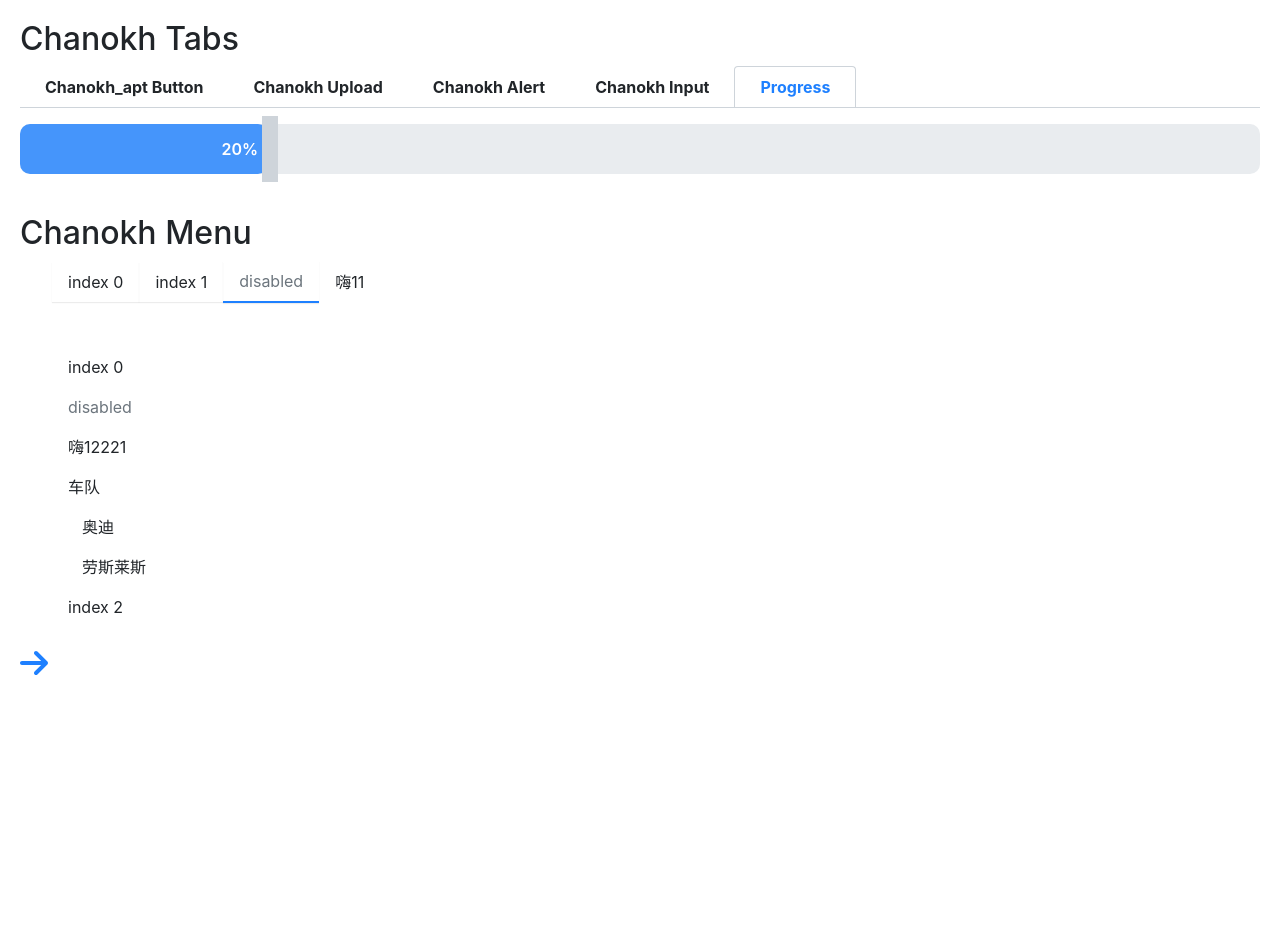
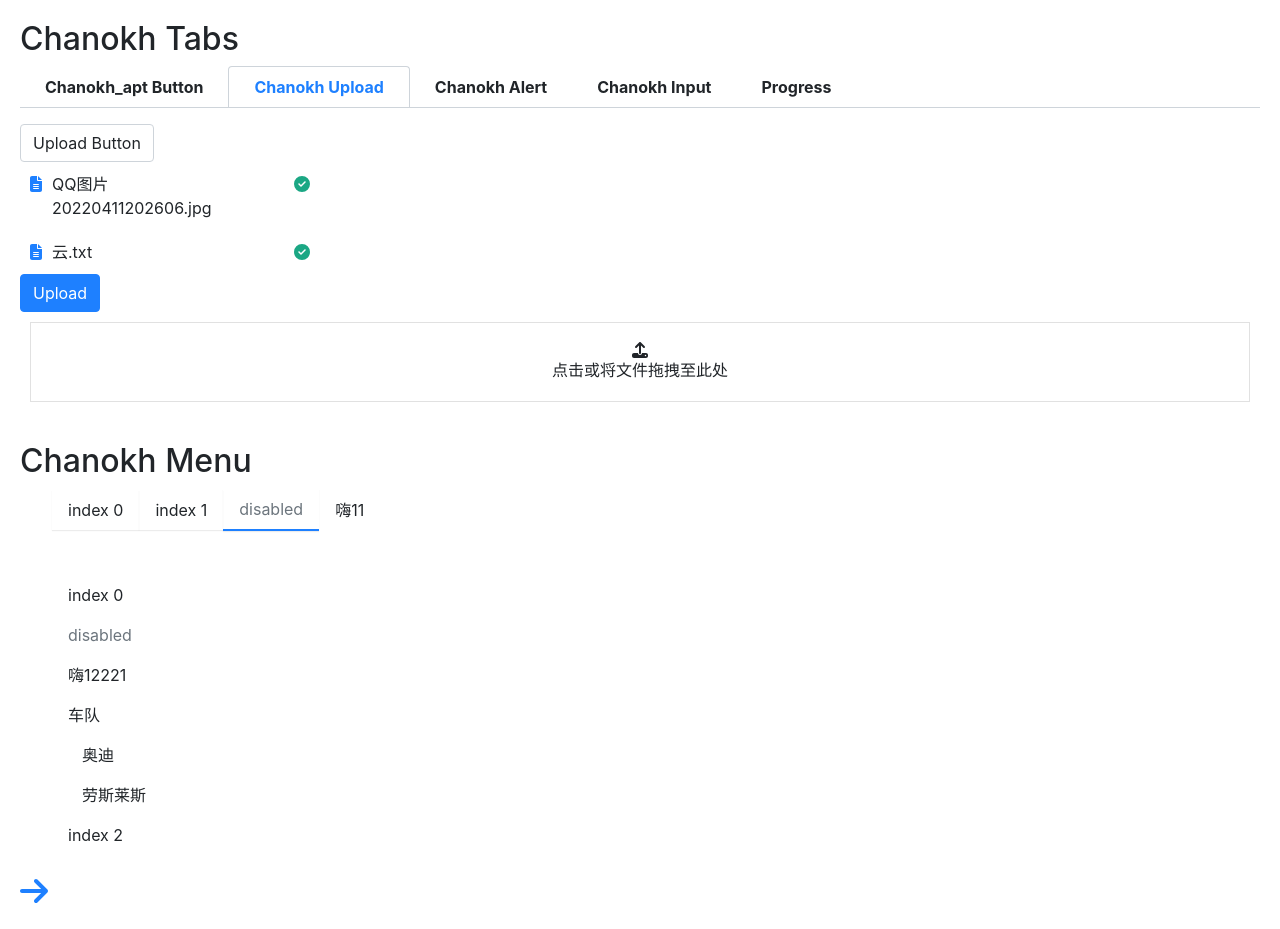
Before and after one commit to zhangchengsen/ChanokhComponents, a React (Create React App) app: page / in a window 1280 px wide. Before the commit the page ends 800 px from the top, so only its background shows below. Built offline with nearby package versions, Linux system fonts and the light colour scheme; a web font is replaced by a local one.

Commit message:
提高用户体验 完善测试

```diff
--- a/src/App.tsx
+++ b/src/App.tsx
@@ -12,6 +12,7 @@ import { Upload, IFileProps } from "./components/Upload";
 import { AutoComplete, IDataSourceType } from "./components/AutoComplete";
 import { Progress } from "./components/Progress";
 library.add(fas);
+
 type bool_key = [boolean, string];
 function App() {
   const [show, setShow] = useState(true);
@@ -114,7 +115,7 @@ function App() {
         </div>
       )}
       <h2>Chanokh Tabs</h2>
-      <Tabs defaultActive={4} defaultOpen>
+      <Tabs defaultActive={1} defaultOpen>
         <TabItem title="Chanokh_apt Button">
           <Button>Button</Button>
           <Button autoFocus>AutoFocus Button</Button>
@@ -140,7 +141,38 @@ function App() {
             onSuccess={(e, f) => console.log("成功", e)}
             onError={(e, f) => console.log("错误", e)}
             defaultUploadList={defaultUploadObj}
-          ></Upload>
+          >
+            <Button btnType={ButtonType.Default}>Upload Button</Button>
+          </Upload>
+          <Upload
+            action="https://jsonplaceholder.typicode.com/posts"
+            onSuccess={(e, f) => console.log("成功", f.name)}
+            onError={(e, f) => console.log("错误", f.name)}
+            data={{ itheima: "zcs" }}
+            headers={{ token: "jwt.........." }}
+            multiple
+          >
+            <Button btnType={ButtonType.Primary}>Upload</Button>
+          </Upload>
+          <Upload
+            action="https://jsonplaceholder.typicode.com/posts"
+            onSuccess={(e, f) => console.log("成功", f.name)}
+            onError={(e, f) => console.log("错误", f.name)}
+            drag
+          >
+            <div
+              style={{
+                height: "80px",
+                flexDirection: "column",
+                border: "1px solid #d9d9d9c5",
+                margin: "10px",
+              }}
+              className="flex align-center justify-center "
+            >
+              <Icon icon="upload"></Icon>
+              <div>点击或将文件拖拽至此处</div>
+            </div>
+          </Upload>
           {/* <Upload
             action="https://jsonplaceholder.typicode.com/posts"
             onProgress={(e, f) => console.log("progress", e)}
@@ -220,6 +252,12 @@ function App() {
         </TabItem>
         <TabItem title="Progress">
           <Progress percent={20} scrollHeight={50}></Progress>
+          <Progress
+            percent={20}
+            scrollHeight={30}
+            showDots
+            styles={{ margin: "20px" }}
+          ></Progress>
         </TabItem>
         {/* <TabItem title="tabber"></TabItem> */}
       </Tabs>
--- a/src/components/Progress/index.tsx
+++ b/src/components/Progress/index.tsx
@@ -7,10 +7,24 @@ export interface IProgressProps {
   type?: string;
   showText?: boolean;
   styles?: CSSProperties;
+  showDots?: boolean;
+  onChange?: (n: number) => void;
+  width?: string;
+  className?: string;
 }
 
 export const Progress: React.FC<IProgressProps> = memo((props) => {
-  const { styles, scrollHeight, percent, type, showText } = props;
+  const {
+    styles,
+    scrollHeight,
+    percent,
+    type,
+    showText,
+    showDots,
+    onChange,
+    width,
+    className,
+  } = props;
 
   const classes = classNames("");
   const [offset, setOffset] = useState<number>(-1);
@@ -25,11 +39,11 @@ export const Progress: React.FC<IProgressProps> = memo((props) => {
     if (percent) setBarPercent(percent);
     let el = document.getElementsByClassName("Progress-bar-outter") as any;
     barWidth.current = el[0].offsetWidth;
-  }, [percent]);
+    // console.log(barWidth);
+  }, [percent, width]);
 
   // 移动
   const handleMouseMove = (e: any) => {
-    console.log("move", isDragging);
     if (!isDragging.current) return;
     const wrapper = divRef.current?.offsetLeft;
     let num: number = 0;
@@ -37,17 +51,18 @@ export const Progress: React.FC<IProgressProps> = memo((props) => {
       num = Math.round(
         ((e.clientX * 1 - wrapper * 1) / barWidth.current) * 100
       );
-    if (num > 100) num = 100;
-    setBarPercent(num);
+    updatePercent(num);
   };
   // 抬起
   const handleMouseUp = () => {
+    if (!showDots) return;
     if (isDragging) isDragging.current = false;
-    console.log(isDragging);
+    // console.log(isDragging);
     divRef.current?.removeEventListener("mousemove", handleMouseMove);
   };
   // 按下
   const handleDown = (e: any) => {
+    if (!showDots) return;
     const wrapper = divRef.current?.offsetLeft;
     isDragging.current = true;
 
@@ -56,17 +71,24 @@ export const Progress: React.FC<IProgressProps> = memo((props) => {
       num = Math.round(
         ((e.clientX * 1 - wrapper * 1) / barWidth.current) * 100
       );
+
+    divRef.current?.addEventListener("mousemove", handleMouseMove);
+    updatePercent(num);
+  };
+  const updatePercent = (num: number) => {
     if (num > 100) num = 100;
+    else if (num < 0) num = 0;
+    if (num !== barPercent) {
       setBarPercent(num);
-    divRef.current?.addEventListener("mousemove", handleMouseMove);
+      if (onChange) onChange(num);
+    }
   };
 
   return (
-    <div className={classes} style={styles}>
     <div
-        className={`Progress-bar-outter `}
+      className={`Progress-bar-outter ${className}`}
       ref={divRef}
-        style={{ height: `${scrollHeight}px` }}
+      style={{ ...styles, height: `${scrollHeight}px`, width }}
       onMouseDown={(e) => {
         e.preventDefault(); //去掉禁止框
         handleDown(e);
@@ -89,14 +111,15 @@ export const Progress: React.FC<IProgressProps> = memo((props) => {
           </div>
         )}
         <div className={`Progress-bar-bg type-${type}`}></div>
-          <div className="Progress-bar-drag no_flash">
+        {showDots && (
+          <div className="Progress-bar-drag">
             <div
               draggable="true"
               className="Progress-bar-drag-dot"
               ref={dragRef}
             ></div>
           </div>
-        </div>
+        )}
       </div>
     </div>
   );
@@ -106,4 +129,6 @@ Progress.defaultProps = {
   type: "primary",
   showText: true,
   scrollHeight: 30,
+  showDots: false,
+  width: "400px",
 };
--- /dev/null
+++ b/src/components/Upload/Dragger.tsx
@@ -0,0 +1,41 @@
+import React, { memo, useState, DragEvent } from "react";
+import classNames from "classnames";
+
+export interface IDraggerProps {
+  onFile: (f: any) => void;
+}
+const Dragger: React.FC<IDraggerProps> = memo((props) => {
+  const { onFile } = props;
+  const [over, setOver] = useState(false);
+  const classes = classNames("Dragger", {
+    Dragger_isOver: over,
+  });
+
+  const handleDrag = (e: DragEvent<HTMLElement>, status: boolean) => {
+    e.preventDefault();
+
+    setDragStatus(status);
+  };
+  const handleDrop = (e: DragEvent<HTMLElement>) => {
+    e.preventDefault();
+    setDragStatus(false);
+    onFile(e.dataTransfer.files);
+  };
+  const setDragStatus = (status: boolean) => {
+    setOver(status);
+  };
+  return (
+    <div
+      onDragOver={(e) => {
+        handleDrag(e, true);
+      }}
+      className={classes}
+      onDragLeave={(e) => handleDrag(e, false)}
+      onDrop={(e) => handleDrop(e)}
+    >
+      {props?.children}
+    </div>
+  );
+});
+
+export default Dragger;
--- a/src/components/Upload/UploadList.tsx
+++ b/src/components/Upload/UploadList.tsx
@@ -1,6 +1,7 @@
 import React, { memo } from "react";
 import { Icon } from "../Icon";
 import { IFileProps } from ".";
+import { Progress } from "../Progress";
 export interface UploadListProps extends IFileProps {
   onRemoved: (e: IFileProps) => void;
 }
@@ -34,7 +35,8 @@ export const UploadList: React.FC<UploadListProps> = memo((props) => {
     else return <div></div>;
   };
   return (
-    <div style={{ width: "300px" }} className="UploadList">
+    <div style={{ width: "300px" }} data-testid="Upload-list">
+      <div className="UploadList">
         <div className="UploadList-left">
           <span className={`Upload-${props.status}`}>
             <Icon icon="file-alt" theme="secondary"></Icon>
@@ -46,10 +48,18 @@ export const UploadList: React.FC<UploadListProps> = memo((props) => {
           onClick={() => props.onRemoved && props.onRemoved(props)}
         >
           <div className="Upload-Icon">{renderIcon()}</div>
-        <div className="Upload-delete">
+          <div className="Upload-delete" data-testid="Upload-delete">
             <Icon icon="times"></Icon>
           </div>
         </div>
       </div>
+      {props.status === "uploading" && props.percent && (
+        <Progress
+          data-testid="uploading"
+          percent={props.percent}
+          width="100%"
+        ></Progress>
+      )}
+    </div>
   );
 });
--- a/src/components/Upload/index.tsx
+++ b/src/components/Upload/index.tsx
@@ -7,8 +7,9 @@ import React, {
   useState,
 } from "react";
 import axios from "axios";
-import { Button, ButtonType } from "../button";
+// import { Button, ButtonType } from "../button";
 import { UploadList } from "./UploadList";
+import Dragger from "./Dragger";
 // export type FileStatus = "uploading" | "ready" | "success" | "fail";
 export interface IFileProps {
   uid: string;
@@ -19,6 +20,7 @@ export interface IFileProps {
   raw?: File | object;
   response?: any;
   error?: any;
+  percent?: number;
 }
 export interface IUploadProps {
   action: string;
@@ -28,18 +30,36 @@ export interface IUploadProps {
   onSuccess?: (data: any, file: File) => void;
   onError?: (error: any, file: File) => void;
   onRemoved?: (f: IFileProps) => void;
+  multiple?: boolean;
+  accept?: string;
   defaultUploadList?: IFileProps[];
+  name?: string;
+  headers?: { [key: string]: any };
+  data?: { [key: string]: any };
+  withCredentials?: boolean;
+  drag?: boolean;
+  width?: string;
 }
 export const Upload: FC<IUploadProps> = memo((props) => {
   const {
+    name,
+    headers,
+    data,
+    withCredentials,
     onChange,
     action,
+    accept,
+    multiple,
     onSuccess,
     onProgress,
     onError,
     beforeUpload,
     defaultUploadList,
+    drag,
+    children,
     onRemoved,
+    width,
+    ...restProps
   } = props;
   useEffect(() => {
     if (defaultUploadList && defaultUploadList.length) {
@@ -49,6 +69,7 @@ export const Upload: FC<IUploadProps> = memo((props) => {
   const [fileList, setFileList] = useState<IFileProps[]>([]);
   const fileRef = useRef<HTMLInputElement>(null);
 
+  // 点击事件
   const handleClick = () => {
     if (fileRef.current) fileRef.current.click();
   };
@@ -60,8 +81,8 @@ export const Upload: FC<IUploadProps> = memo((props) => {
     uploadFiles(files);
     if (fileRef.current) fileRef.current.value = "";
   };
+  // 上传文件
   const uploadFiles = (files: FileList) => {
-    console.log(files.length, "上传文件的长度");
     let postFiles = Array.from(files);
     postFiles.forEach((file) => {
       if (beforeUpload) {
@@ -74,10 +95,12 @@ export const Upload: FC<IUploadProps> = memo((props) => {
       } else post(file);
     });
   };
+  // 更新文件列表信息
   const updateFileList = (
     updateObj: IFileProps,
     updateMsg: Partial<IFileProps>
   ) => {
+    // if (Object.keys(updateMsg).length)
     setFileList((preList) => {
       return preList.map((v) => {
         if (v.uid === updateObj.uid) return { ...v, ...updateMsg };
@@ -85,7 +108,7 @@ export const Upload: FC<IUploadProps> = memo((props) => {
       });
     });
   };
-  // 发送请求
+  // 发送post请求
   const post = (file: File) => {
     let fileData: IFileProps = {
       name: file.name,
@@ -93,21 +116,31 @@ export const Upload: FC<IUploadProps> = memo((props) => {
       size: file.size,
       status: "ready",
       raw: file,
+      percent: 0,
     };
     setFileList((preList) => {
       return [...preList, fileData];
     });
     let formData = new FormData();
-    formData.append(file.name, file);
+    formData.append(name || "file", file);
+    if (data)
+      Object.keys(data).forEach((key) => {
+        formData.append(key, data[key]);
+      });
     axios
       .post(action, formData, {
         headers: {
+          ...headers,
           "Content-type": "multipart/form-data",
         },
+        withCredentials,
         onUploadProgress: (e) => {
           let progress = Math.round((e.loaded * 100) / e.total) || 0;
           if (progress < 100) {
-            updateFileList(fileData, { status: "uploading" });
+            updateFileList(fileData, {
+              status: "uploading",
+              percent: progress,
+            });
             if (onProgress) onProgress(progress, file);
           }
         },
@@ -115,7 +148,11 @@ export const Upload: FC<IUploadProps> = memo((props) => {
       .then((res) => {
         if (onSuccess) onSuccess(res, file);
         if (onChange) onChange(file);
-        updateFileList(fileData, { status: "success", response: res.data });
+        updateFileList(fileData, {
+          status: "success",
+          response: res.data,
+          percent: 100,
+        });
       })
       .catch((err) => {
         if (onError) onError(err, file);
@@ -125,10 +162,8 @@ export const Upload: FC<IUploadProps> = memo((props) => {
   };
   // 删除
   const handleRemove = (item: IFileProps) => {
-    console.log(item.uid);
     setFileList((preList) => {
       return preList.filter((v) => {
-        console.log(v.uid);
         return item.uid !== v.uid;
       });
     });
@@ -136,13 +171,27 @@ export const Upload: FC<IUploadProps> = memo((props) => {
   };
 
   return (
-    <div className="Upload">
-      <Button btnType={ButtonType.Primary} onClick={() => handleClick()}>
+    <div
+      className="Upload"
+      style={{ width }}
+      onClick={() => handleClick()}
+      {...restProps}
+    >
+      {/* <Button btnType={ButtonType.Primary} onClick={() => handleClick()}>
         Upload
-      </Button>
+      </Button> */}
+
+      {drag ? (
+        <Dragger onFile={(e) => uploadFiles(e)}>{children}</Dragger>
+      ) : (
+        children
+      )}
       <input
         className="Upload-input"
         style={{ display: "none" }}
+        accept={accept}
+        data-testid="Upload-input"
+        multiple={multiple}
         ref={fileRef}
         type="file"
         onChange={(e) => handleFileChange(e)}
@@ -162,6 +211,8 @@ export const Upload: FC<IUploadProps> = memo((props) => {
     </div>
   );
 });
+
 Upload.defaultProps = {
   action: "",
+  width: "100%",
 };
--- a/src/css/_animation.scss
+++ b/src/css/_animation.scss
@@ -56,7 +56,7 @@
 }
 @keyframes blink{
   50%{
-    opacity: 0.8;
+    opacity: 0.75;
 
   }
 }
--- a/src/css/_style.scss
+++ b/src/css/_style.scss
@@ -557,7 +557,7 @@
 
     }
     .Progress-bar-bg {
-      animation: blink 1.2s ease-in-out infinite;
+      animation: blink 1.5s ease-in-out infinite;
       position: absolute;
       left: 0;
       top: 0;
@@ -588,3 +588,9 @@
     }
   }
 }
+.Dragger {
+  width: 100%;
+}
+.Dragger_isOver {
+  opacity: .5;
+}
```
Also changed, not shown: 1 other file (tests, documents, lock files or other folders). Lines whose indentation alone changed are shown as unchanged.
